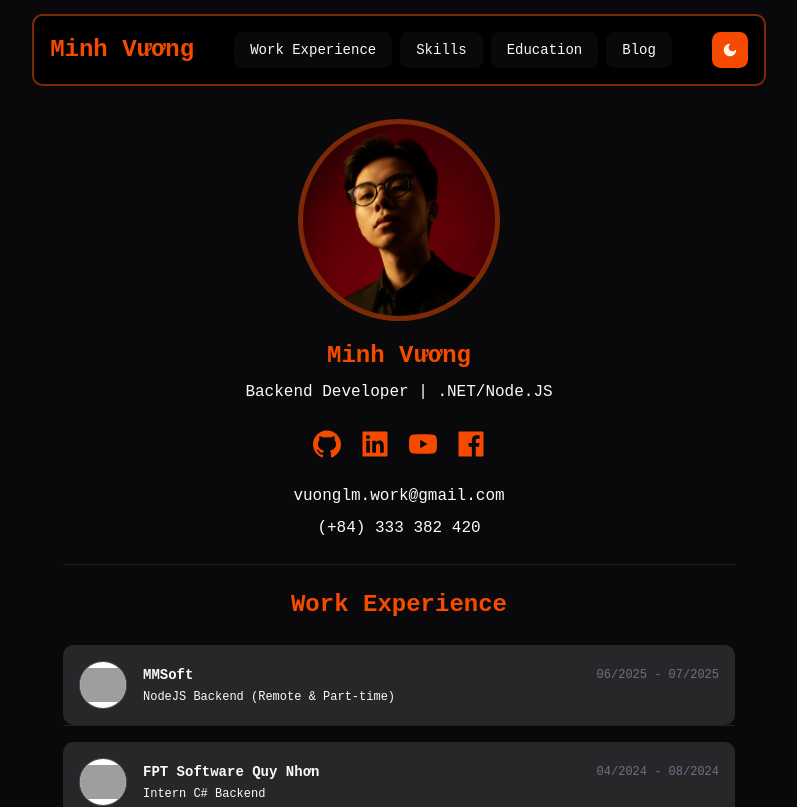
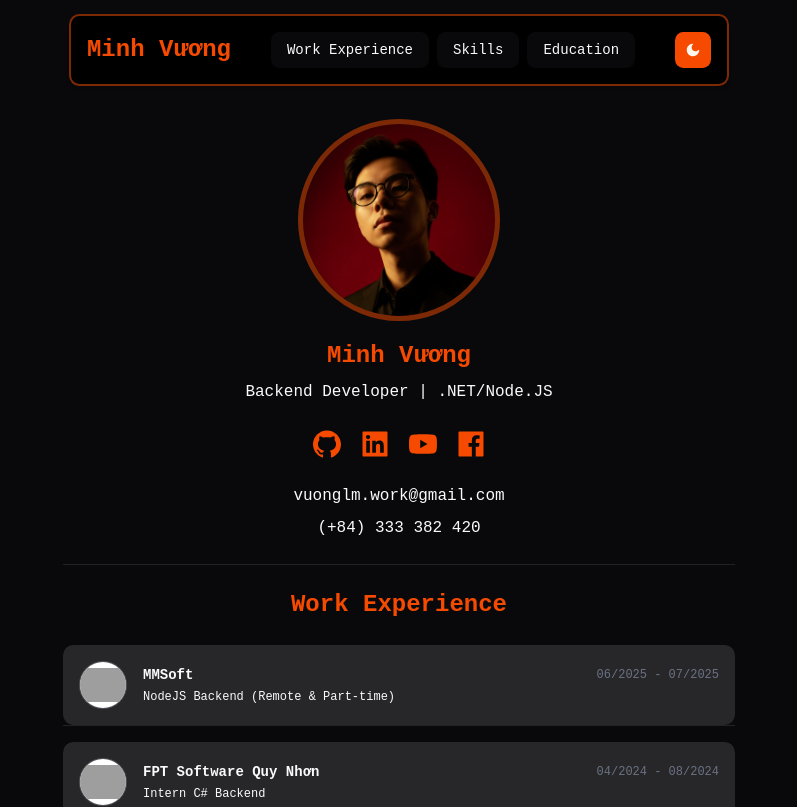
Before and after one commit to hardingadonis/hardingadonis.github.io, a React (Vite) app: page / in a window 1280 px wide. Shown: the top 807 px of the page, without its empty margins (241-1038 px from the left). Built offline with nearby package versions, Linux system fonts and the light colour scheme; grey boxes are pictures that could not be loaded.

Commit message:
delete: remove blog page

```diff
--- a/src/components/sections/Header.tsx
+++ b/src/components/sections/Header.tsx
@@ -55,16 +55,6 @@ const Header = () => {
 							<a href="#education">Education</a>
 						</NavigationMenuLink>
 					</NavigationMenuItem>
-					<NavigationMenuItem>
-						<NavigationMenuLink
-							asChild
-							className={navigationMenuTriggerStyle()}
-						>
-							<a href="https://blog.hardingadonis.top" target="_blank">
-								Blog
-							</a>
-						</NavigationMenuLink>
-					</NavigationMenuItem>
 				</div>
 				<ModeToggle />
 			</NavigationMenuList>
@@ -95,11 +85,6 @@ const Header = () => {
 								<DropdownMenuItem>
 									<a href="#education">Education</a>
 								</DropdownMenuItem>
-								<DropdownMenuItem>
-									<a href="https://blog.hardingadonis.top" target="_blank">
-										Blog
-									</a>
-								</DropdownMenuItem>
 							</DropdownMenuGroup>
 						</DropdownMenuContent>
 					</DropdownMenu>
```
